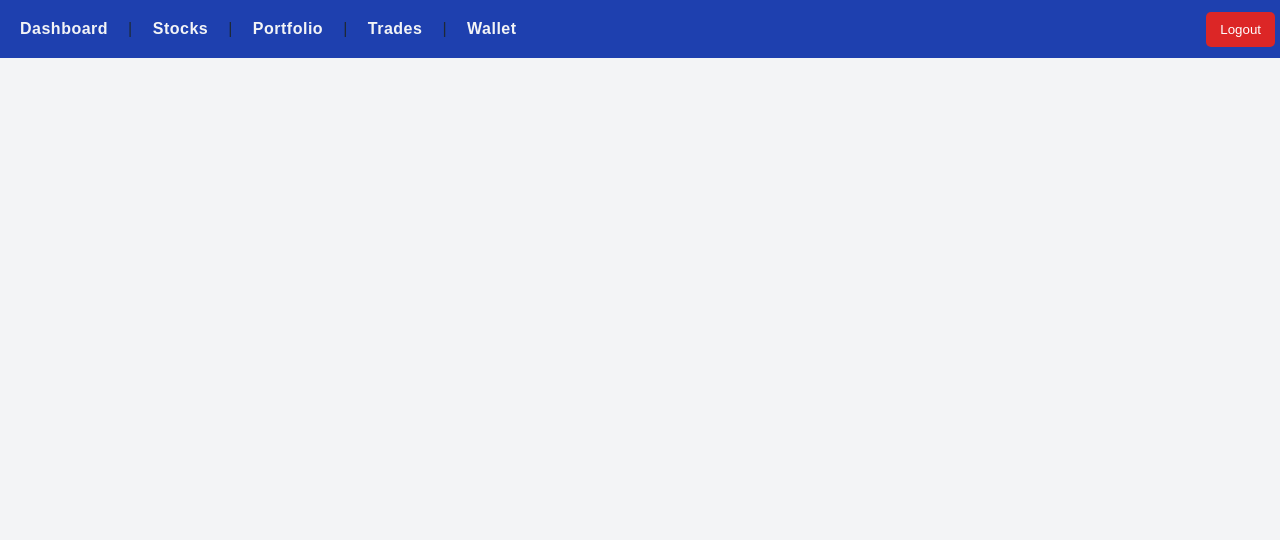
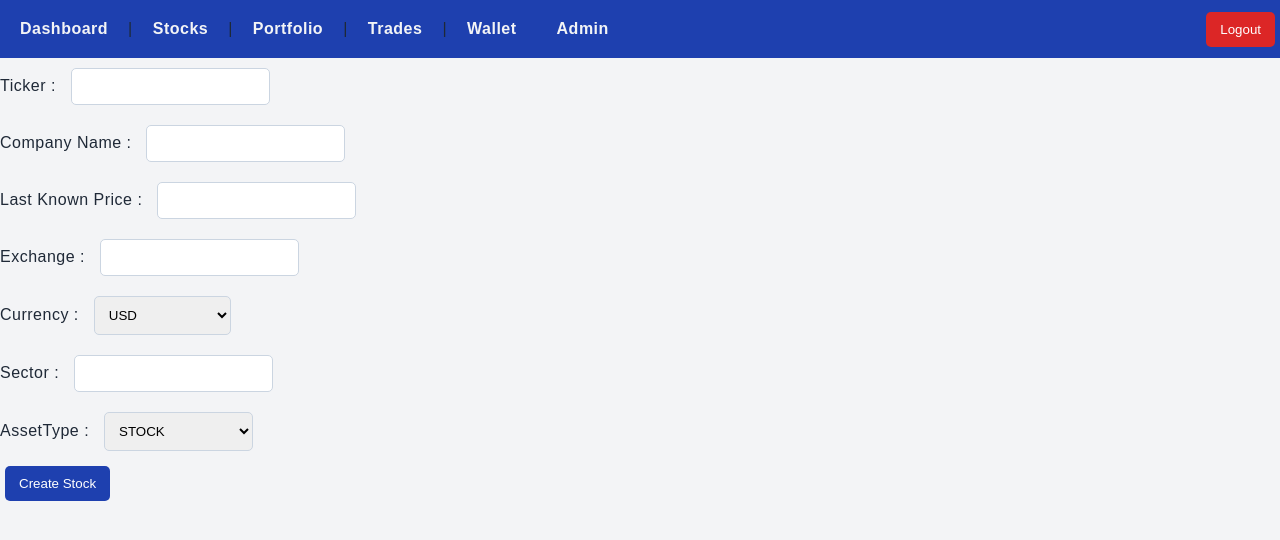
Before and after one commit to snsbhargav/titantrade-platform, a React app in the folder frontend/: page /admin in a window 1280 px wide. Shown: the top 540 px of the page. Built offline with nearby package versions, Linux system fonts and the light colour scheme; sample sign-in values are in the browser's storage; the HTML template or start-up script is replaced by a standard one.

Commit message:
Add admin stocks page

```diff
--- a/frontend/src/App.css
+++ b/frontend/src/App.css
@@ -133,6 +133,7 @@ input, select{
     border: 1px solid #D1D5DB;
     border-radius: 5px;
     min-width: 20%;
+    gap: 15px;
 }
 .quick-actions {
     display: flex;
--- a/frontend/src/App.jsx
+++ b/frontend/src/App.jsx
@@ -10,6 +10,7 @@ import { BrowserRouter, Navigate, Route, Routes } from 'react-router-dom'
 import Navbar from './components/Navbar'
 import Dashboard from './pages/Dashboard'
 import ProtectedRoute from './components/ProtectedRoute'
+import AdminStocks from './pages/AdminStocks'
 
 function App() {
 
@@ -27,6 +28,7 @@ function App() {
         <Route path='/stocks' element={<ProtectedRoute><Stocks /></ProtectedRoute>}/>
         <Route path='/trades' element={<ProtectedRoute><TradeHistory /></ProtectedRoute>}/>
         <Route path='/wallet' element={<ProtectedRoute><Wallet /></ProtectedRoute>}/>
+        <Route path='/admin' element={<ProtectedRoute><AdminStocks/></ProtectedRoute>} />
       </Routes>
     </BrowserRouter>
   )
--- a/frontend/src/components/Navbar.jsx
+++ b/frontend/src/components/Navbar.jsx
@@ -30,6 +30,7 @@ function Navbar(){
                         <Link to="/portfolio">Portfolio</Link> | {" "}
                         <Link to="/trades">Trades</Link> | {" "}
                         <Link to="/wallet">Wallet</Link>
+                        <Link to="/admin">Admin</Link>
                         <button type="button" onClick={handleLogout}>Logout</button>
                     </>
                 )
--- /dev/null
+++ b/frontend/src/pages/AdminStocks.jsx
@@ -0,0 +1,108 @@
+import { useState } from "react";
+import api from "../api/axiosConfig";
+import Alert from "../components/Alert";
+
+function AdminStocks(){
+
+    const [formData, setFormData] = useState({
+        ticker:"",
+        companyName:"",
+        lastKnownPrice : "",
+        exchange : "",
+        currency : "USD",
+        sector : "",
+        assetType : "STOCK"
+    });
+    const [message, setMessage] = useState("");
+    const [alertType, setAlertType] = useState("info");
+
+    const handleChange = (event) => {
+        const {name, value} = event.target;
+
+        setFormData({
+            ...formData,
+            [name]:value
+        });
+    };
+
+    const handleSubmit = async (event) => {
+        event.preventDefault();
+        if (
+            !formData.ticker ||
+            !formData.companyName ||
+            !formData.lastKnownPrice ||
+            Number(formData.lastKnownPrice) <= 0 ||
+            !formData.exchange ||
+            !formData.currency ||
+            !formData.currency === "" ||
+            !formData.sector ||
+            !formData.assetType ||
+            formData.assetType === ""
+        ) {
+            setAlertType("warning");
+            setMessage("Please fill all fields with valid values");
+            return;
+        }
+        try{
+            const requestbody = {
+                ...formData,
+                lastKnownPrice : Number(formData.lastKnownPrice)
+            };
+            const response = await api.post("/stocks", requestbody);
+            setMessage(response?.data?.message || "Stock created!");
+            setAlertType("success");
+        } catch(error){
+            setMessage(error?.response?.data?.message || "Stock creation failed");
+            setAlertType("error");
+        }
+    };
+
+    return (
+        <div>
+            <form onSubmit={handleSubmit}>
+                <div>
+                    <label htmlFor="ticker">Ticker : </label>
+                    <input name="ticker" type="text" id="ticker" value={formData.ticker} onChange={handleChange}/>
+                </div>
+                <div>
+                    <label htmlFor="companyName">Company Name : </label>
+                    <input name="companyName" type="text" id="companyName" value={formData.companyName}  onChange={handleChange}/>
+                </div>
+                <div>
+                    <label htmlFor="lastKnownPrice">Last Known Price : </label>
+                    <input name="lastKnownPrice" type="number" id="lastKnownPrice" value={formData.lastKnownPrice}  onChange={handleChange}/>
+                </div>
+                <div>
+                    <label htmlFor="exchange">Exchange : </label>
+                    <input name="exchange" type="text" id="exchange" value={formData.exchange}  onChange={handleChange}/>
+                </div>
+                <div>
+                    <label htmlFor="currency">Currency : </label>
+                    <select name="currency" id="currency"  value={formData.currency}  onChange={handleChange}>
+                        <option value="">Select Currency</option>
+                        <option value="USD">USD</option>
+                        <option value="INR">INR</option>
+                    </select>
+                </div>
+                <div>
+                    <label htmlFor="sector">Sector : </label>
+                    <input name="sector" type="text" id="sector" value={formData.sector}  onChange={handleChange}/>
+                </div>
+                <div>
+                    <label htmlFor="assetType">AssetType : </label>
+                    <select name="assetType" id="assetType"  value={formData.assetType}  onChange={handleChange}>
+                        <option value="">Select Asset Type</option>
+                        <option value="STOCK">STOCK</option>
+                    </select>
+                </div>
+                <div>
+                    <button type="submit">Create Stock</button>
+                </div>
+
+            </form>
+            <Alert type={alertType} message={message}/>
+        </div>
+    );
+
+}
+export default AdminStocks;
--- a/frontend/src/pages/Dashboard.jsx
+++ b/frontend/src/pages/Dashboard.jsx
@@ -1,6 +1,7 @@
 import { useEffect, useState } from "react";
 import { Link } from "react-router-dom";
 import api from "../api/axiosConfig";
+import Alert from "../components/Alert";
 
 function Dashboard(){
 
@@ -9,12 +10,13 @@ function Dashboard(){
     const [message, setMessage] = useState("");
     const [alertType, setAlertType] = useState("info");
     const [portfolio, setPortfolio] = useState(null);
+    const [loading, setLoading] = useState(true);
 
     const fetchWallet = async() => {
         try{
             const response = await api.get("/wallet/walletBalance");
-            setBalance(response?.data?.data?.balance || "");
-            setCurrency(response?.data?.data?.currency || "USD");
+            setBalance(response?.data?.data?.balance ?? "");
+            setCurrency(response?.data?.data?.currency ?? "USD");
             setMessage("");
         } catch(error){
             setMessage(error?.response?.data?.message || "Failed to retrieve wallet balance")
@@ -36,16 +38,21 @@ function Dashboard(){
     };
 
     useEffect(()=>{
-        fetchWallet();
-        fetchPortfolio();
+        const loadDashboard = async () => {
+            setLoading(true);
+            await Promise.allSettled([fetchWallet(), fetchPortfolio()]);
+            setLoading(false);
+        }
+        loadDashboard();
     }, []);
 
     return (
         <div className="body-content">
             <h1>Dashboard</h1>
             <h2>Welcome to Titan Trade</h2>
-            {!portfolio && <p>Failed to load Dashboard cards</p>}
-            {portfolio &&
+            <Alert type={alertType} message={message} />
+            {loading && <p>Dashboard Loading ....</p>}
+            {!loading && portfolio &&
             <>
             <div className="dashboard-cards">
                 <div className="card balance-card">
@@ -70,10 +77,10 @@ function Dashboard(){
             <div>
                 <h3>Quick Actions</h3>
                 <div className="quick-actions">
-                    <p><Link to="/stocks">Browse Stocks</Link></p>
-                    <p><Link to="/portfolio">View Portfolio</Link></p>
-                    <p><Link to="/wallet">Manage Wallet</Link></p>
-                    <p><Link to="/trades">Trade History</Link></p>
+                    <Link to="/stocks">Browse Stocks</Link>
+                    <Link to="/portfolio">View Portfolio</Link>
+                    <Link to="/wallet">Manage Wallet</Link>
+                    <Link to="/trades">Trade History</Link>
                 </div>
             </div>
         </div>
```
